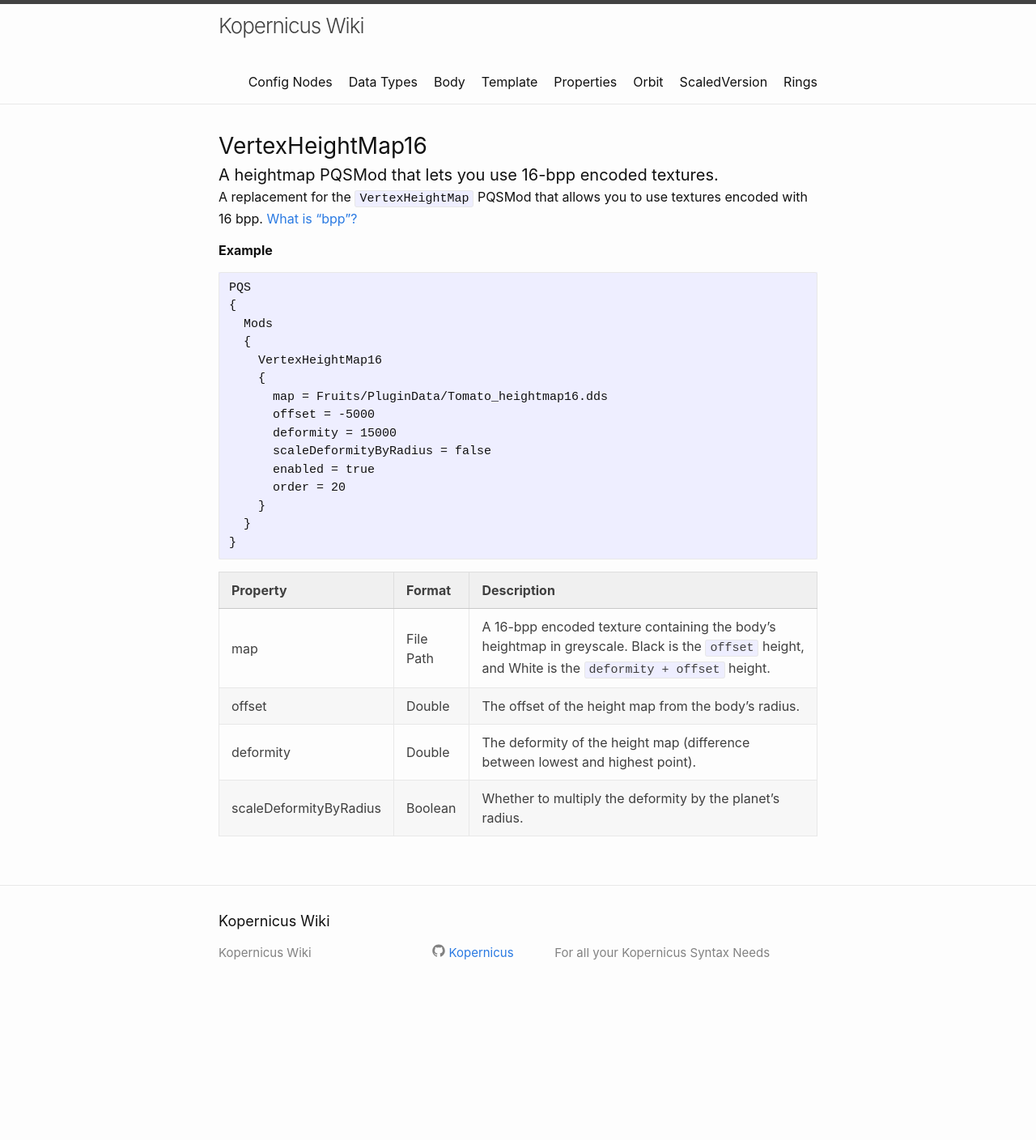
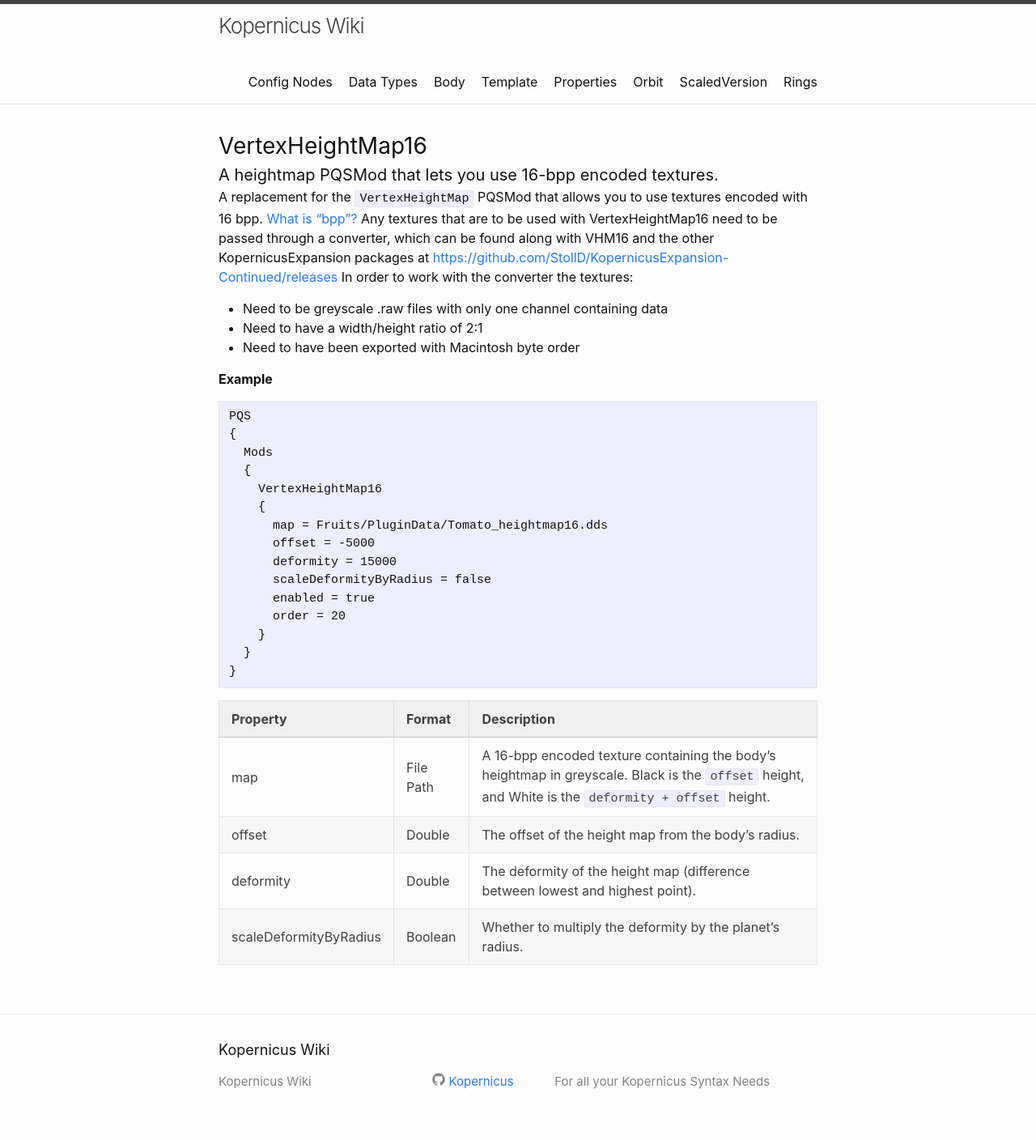
Before and after one commit to Kopernicus/wiki, a Jekyll site: the page built from kex/VertexHeightMap16.md, in a window 1280 px wide. Shown: the whole page at 81% size. Built offline with Jekyll 4.4.1, drawn with Linux system fonts in a browser that asks for light colours; before the commit the page ends 1249 px from its top, so only the background shows below that.

Commit message:
VHM15 converter link

````diff
--- a/kex/VertexHeightMap16.md
+++ b/kex/VertexHeightMap16.md
@@ -5,6 +5,12 @@ subtitle: A heightmap PQSMod that lets you use 16-bpp encoded textures.
 ---
 
 A replacement for the `VertexHeightMap` PQSMod that allows you to use textures encoded with 16 bpp. [What is "bpp"?](https://en.wikipedia.org/wiki/Color_depth)
+Any textures that are to be used with VertexHeightMap16 need to be passed through a converter, which can be found along with VHM16 and the other KopernicusExpansion packages at [https://github.com/StollD/KopernicusExpansion-Continued/releases](https://github.com/StollD/KopernicusExpansion-Continued/releases)
+In order to work with the converter the textures:
+* Need to be greyscale .raw files with only one channel containing data
+* Need to have a width/height ratio of 2:1
+* Need to have been exported with Macintosh byte order
+
 
 **Example**
 ```
````
